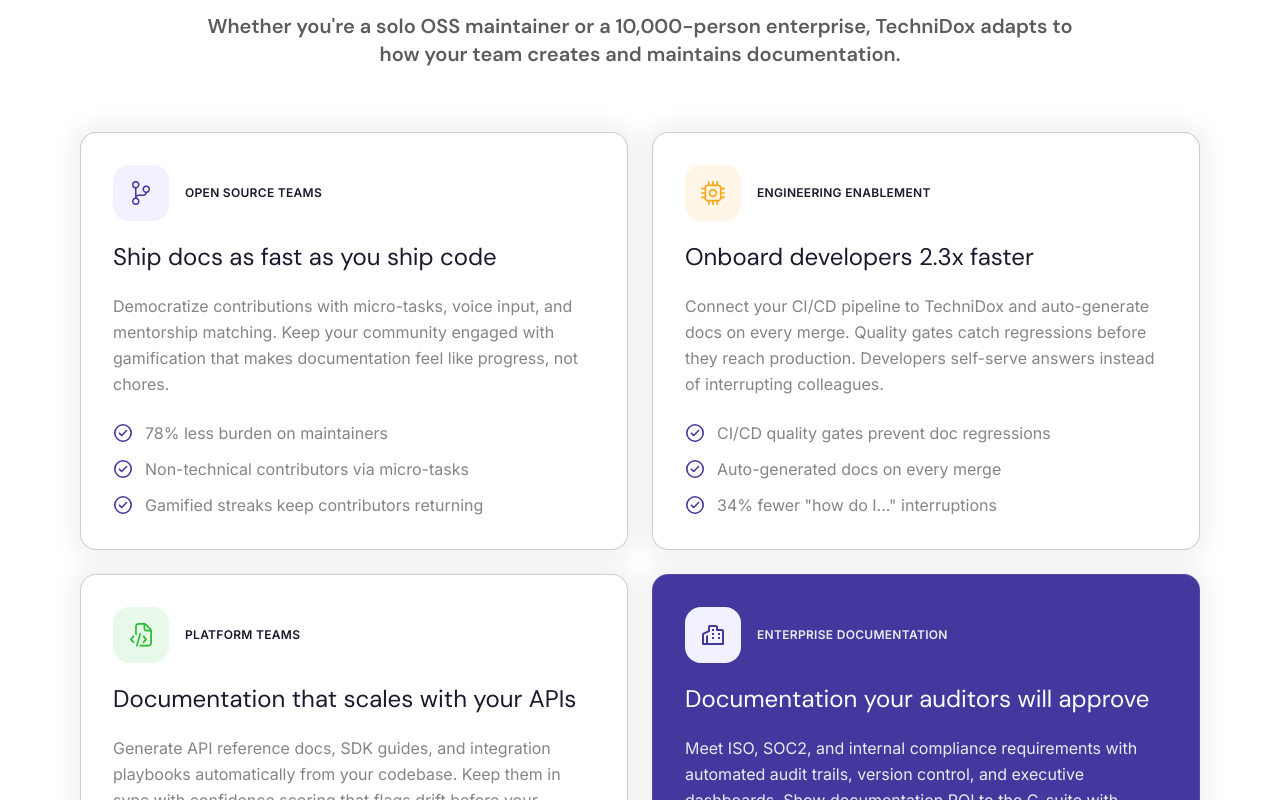
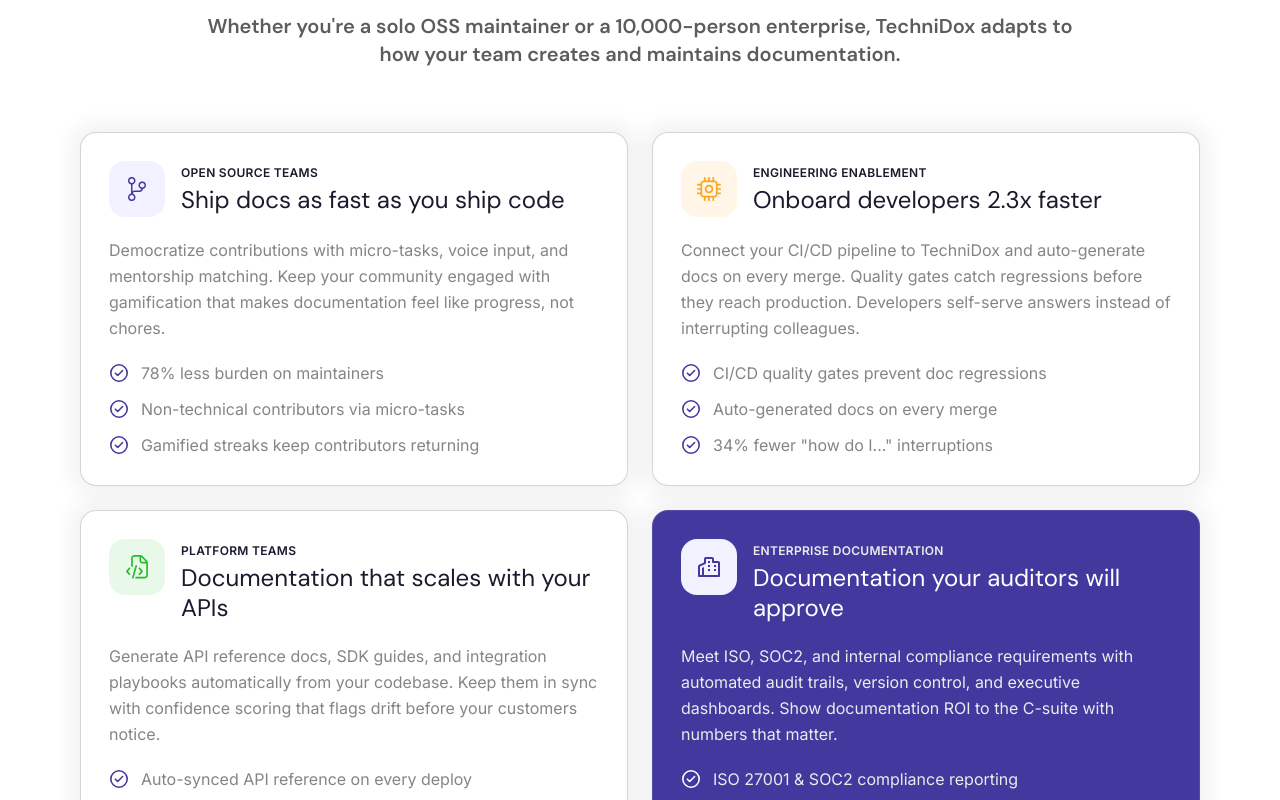
Before and after one commit to darwashiOM/technidox-landing, a Nuxt app: page / in a window 1280 px wide. Shown: the part 5220-6020 px from the top of the page. Built offline with nearby package versions, Linux system fonts and the light colour scheme.

Commit message:
teams: compact card layout + soft shadow

```diff
--- a/components/TeamsSection.vue
+++ b/components/TeamsSection.vue
@@ -55,30 +55,33 @@
           v-for="(card, i) in cards"
           :key="card.title"
           v-reveal="i * 90"
-          class="flex flex-col gap-5 rounded-2xl p-8 shadow-[0_0_20px_10px_rgba(0,0,0,0.05)]"
-          :class="card.dark ? 'border border-white/10 bg-indigo' : 'border border-[#868585]/40 bg-white'"
+          class="flex flex-col gap-5 rounded-2xl p-7 shadow-[0_0_20px_10px_rgba(0,0,0,0.05)] 2xl:p-8"
+          :class="card.dark ? 'border border-white/10 bg-indigo' : 'border border-[#868585]/35 bg-white'"
         >
-          <div class="flex items-center gap-4">
+          <!-- header: icon + (eyebrow / title) stacked beside it -->
+          <div class="flex items-start gap-4">
             <div
               class="flex h-14 w-14 shrink-0 items-center justify-center rounded-2xl"
               :class="card.iconBg"
             >
               <img :src="card.icon" alt="" class="h-6 w-6" />
             </div>
+            <div class="flex flex-col gap-1 pt-1">
               <span
                 class="font-sans text-xs font-semibold uppercase tracking-wide 2xl:text-sm"
                 :class="card.dark ? 'text-[#EBEBEB]' : 'text-ink'"
               >
                 {{ card.eyebrow }}
               </span>
-          </div>
-
               <h3
-            class="font-display text-2xl font-normal 2xl:text-[28px]"
+                class="font-display text-2xl font-normal leading-tight 2xl:text-[28px]"
                 :class="card.dark ? 'text-white' : 'text-ink'"
               >
                 {{ card.title }}
               </h3>
+            </div>
+          </div>
+
           <p
             class="font-sans text-base font-normal leading-relaxed 2xl:text-lg"
             :class="card.dark ? 'text-[#EBEBEB]' : 'text-muted'"
@@ -86,7 +89,7 @@
             {{ card.desc }}
           </p>
 
-          <ul class="mt-1 flex flex-col gap-3">
+          <ul class="flex flex-col gap-3">
             <li
               v-for="f in card.features"
               :key="f"
```
Lines whose indentation alone changed are shown as unchanged.
